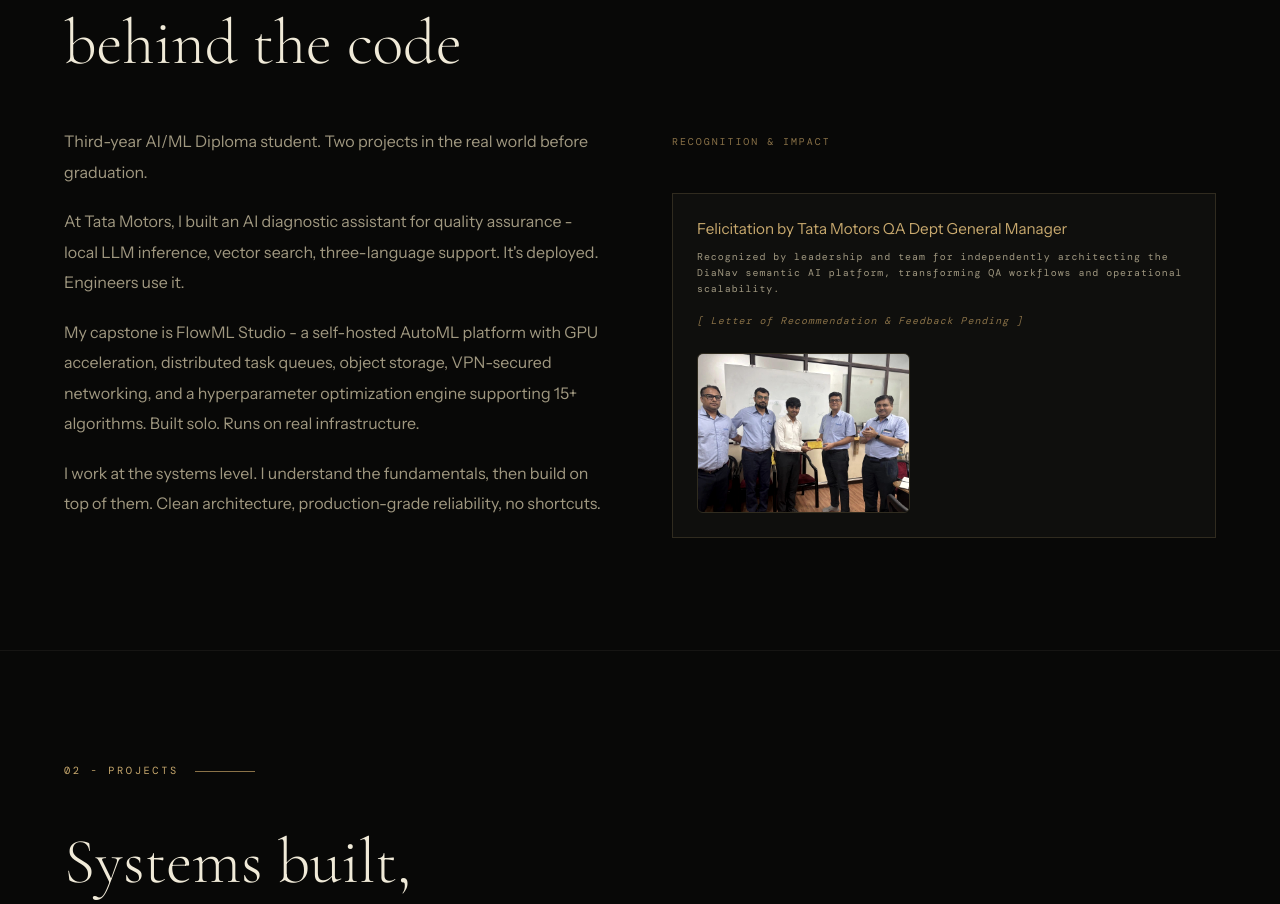
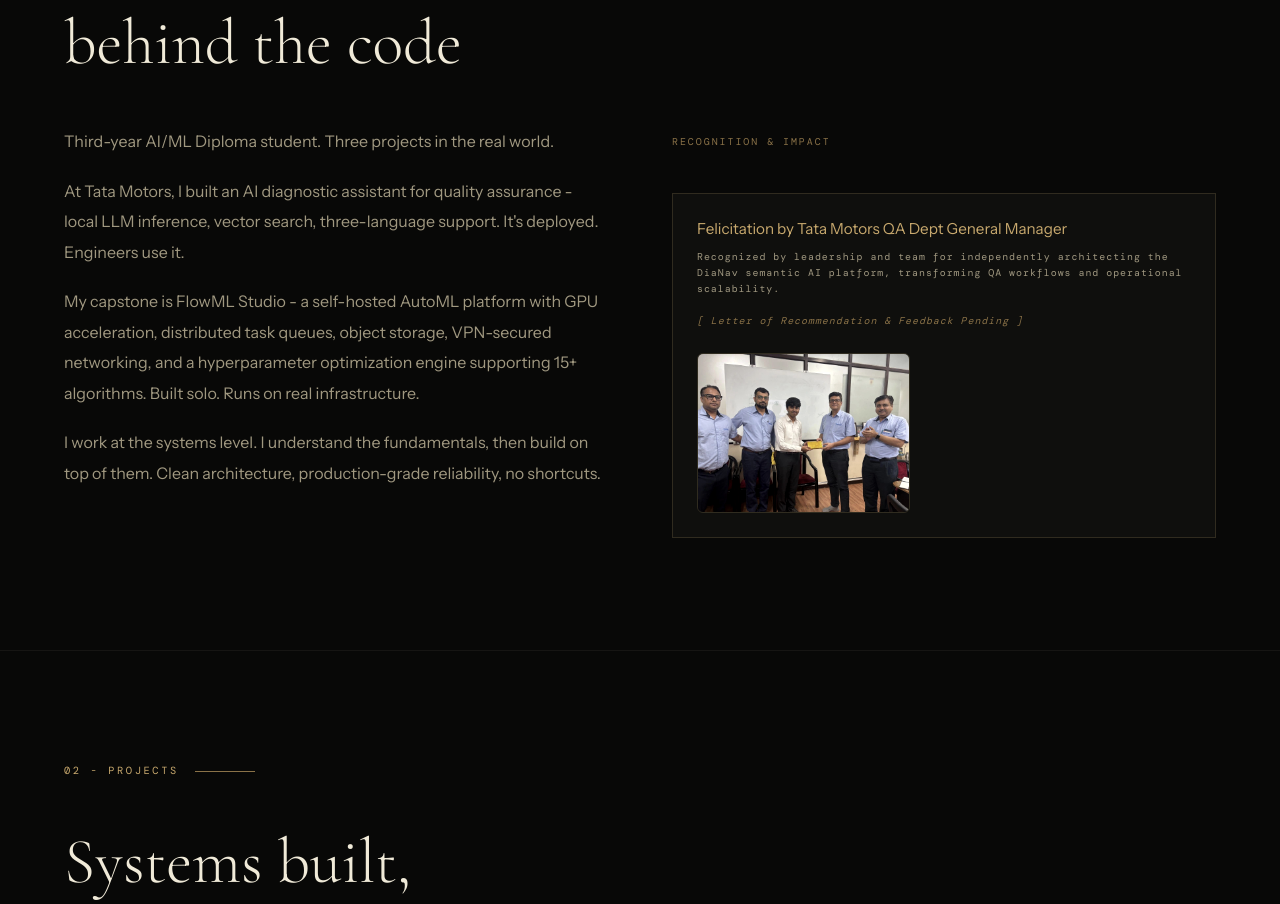
Before and after one commit to meraxesism/portfolio_typeshi, a Next.js app: page / in a window 1280 px wide. Shown: the part 1040-1944 px from the top of the page. Built offline with nearby package versions, Linux system fonts and the light colour scheme; a web font is replaced by a local one.

Commit message:
update: reflect 3 projects in About section and remove graduation mention

```diff
--- a/src/app/page.tsx
+++ b/src/app/page.tsx
@@ -115,7 +115,7 @@ export default function Page() {
   <div className="about-grid">
     <div className="about-text reveal">
       <p>
-        Third-year AI/ML Diploma student. Two projects in the real world before graduation.
+        Third-year AI/ML Diploma student. Three projects in the real world.
       </p>
       <p>
         At Tata Motors, I built an AI diagnostic assistant for quality assurance - local LLM inference, vector search, three-language support. It&apos;s deployed. Engineers use it.
```
